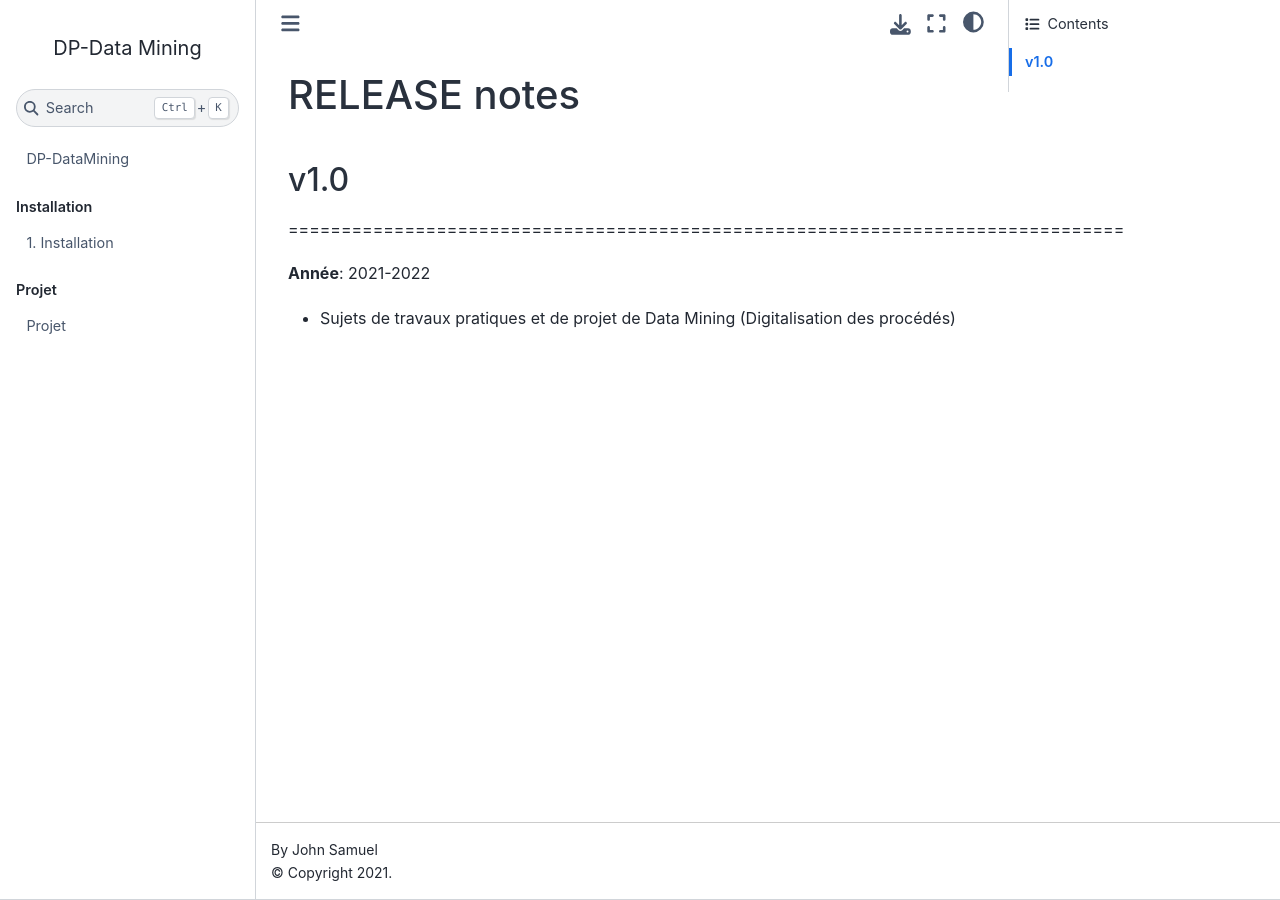
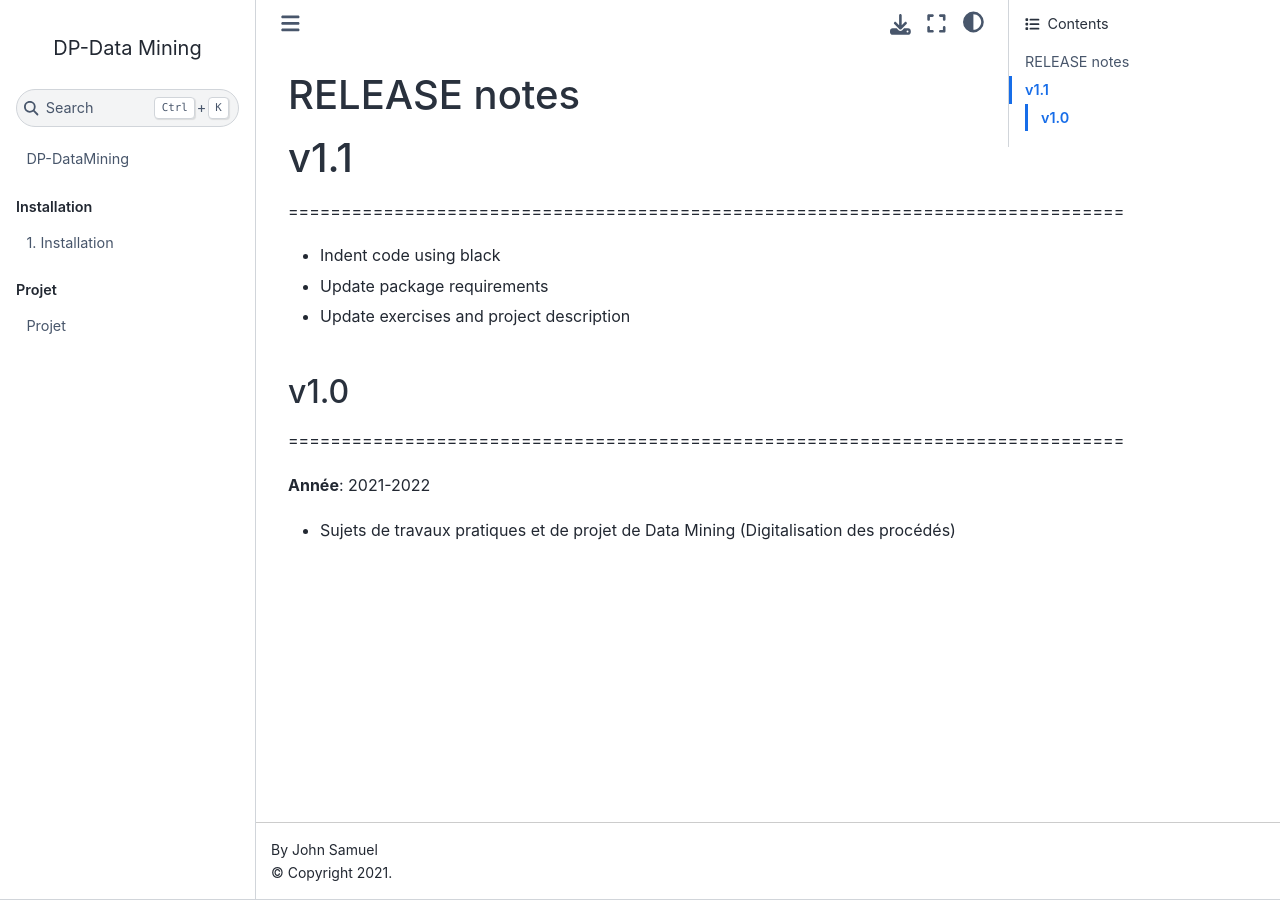
Before and after one commit to johnsamuelwrites/DP-DataMining, a Jupyter Book: the page built from RELEASE.md, in a window 1280 px wide. Built offline with Jupyter Book 1.0.4 settings and Sphinx 7.4.7 and the Sphinx Book theme 1.1.4, drawn with Linux system fonts in a browser that asks for light colours; pages that are not in the unit, such as notebooks, are missing from menus.

Commit message:
Update RELEASE.md

```diff
--- a/RELEASE.md
+++ b/RELEASE.md
@@ -1,4 +1,10 @@
 # RELEASE notes
+
+# v1.1
+===============================================================================
+- Indent code using black
+- Update package requirements
+- Update exercises and project description
 
 ## v1.0
 ===============================================================================
```
